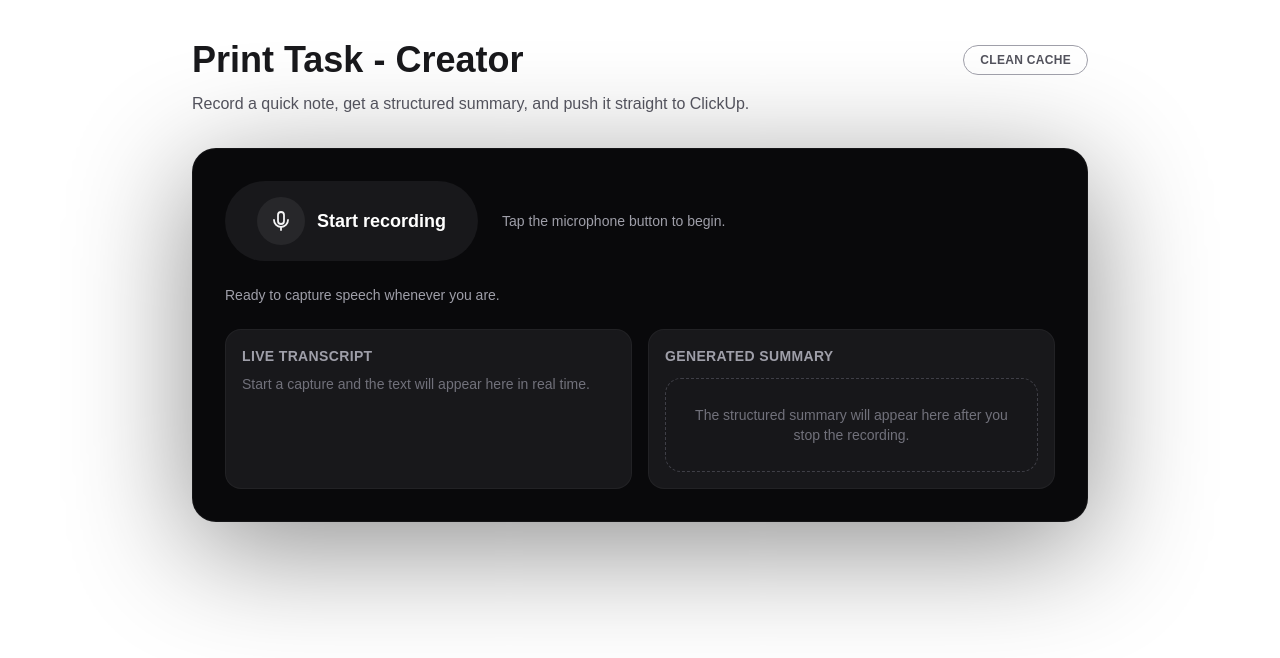
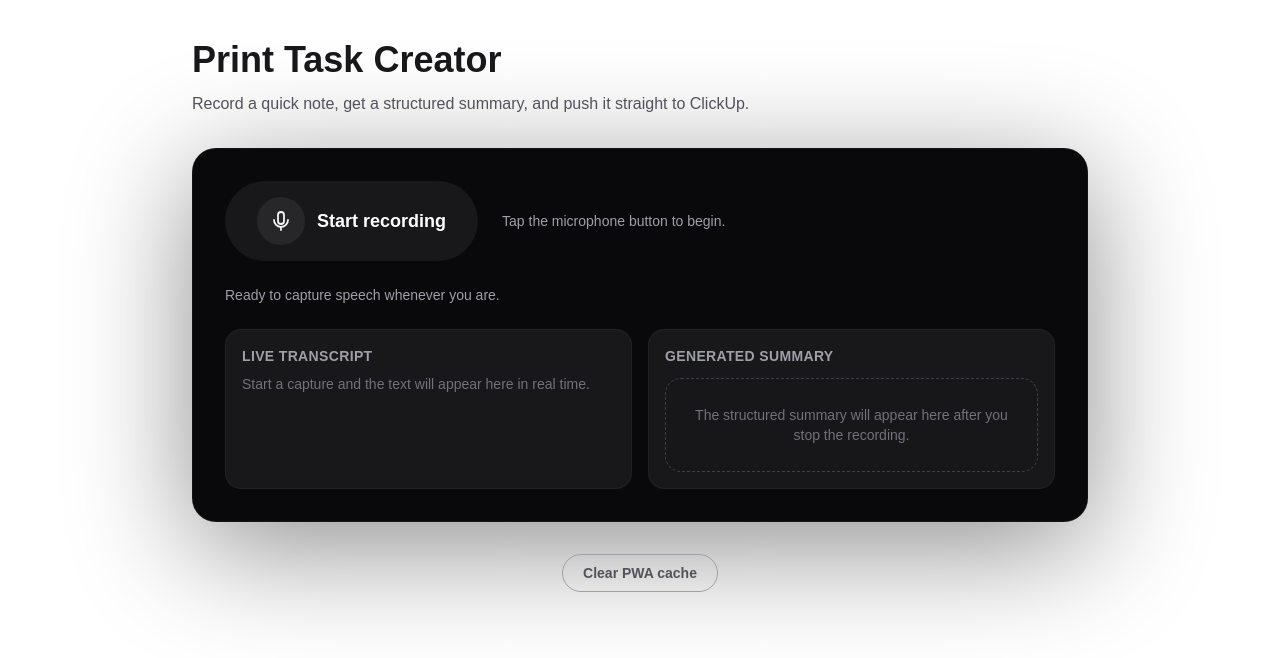
Before and after one commit to cbeltrangomez84/ai-helper, a Next.js app: page / in a window 1280 px wide. Shown: the top 658 px of the page. Built offline with nearby package versions, Linux system fonts and the light colour scheme.

Commit message:
refactor: simplify header layout and reposition cache clearing button for better accessibility

```diff
--- a/src/app/page.tsx
+++ b/src/app/page.tsx
@@ -461,20 +461,7 @@ export default function Home() {
     <main className="flex min-h-dvh flex-col items-center bg-white px-4 py-10 text-zinc-900 sm:px-6">
       <div className="w-full max-w-4xl space-y-8">
         <header className="flex flex-col gap-3 text-center sm:text-left">
-          <div className="flex flex-col items-center justify-between gap-2 sm:flex-row">
-            <h1 className="text-3xl font-semibold sm:text-4xl text-zinc-900">Print Task - Creator</h1>
-            {IS_NON_PROD && (
-              <button
-                type="button"
-                onClick={handleClearCaches}
-                disabled={isClearingCache}
-                className="flex items-center gap-2 rounded-full border border-zinc-400 px-4 py-1.5 text-xs font-semibold uppercase tracking-wide text-zinc-600 transition hover:border-zinc-700 hover:text-zinc-900 disabled:cursor-not-allowed disabled:opacity-60"
-              >
-                {isClearingCache && <span className="h-3 w-3 animate-spin rounded-full border-2 border-zinc-500 border-t-transparent" aria-hidden="true" />}
-                <span>{isClearingCache ? "Clearing..." : "Clean cache"}</span>
-              </button>
-            )}
-          </div>
+          <h1 className="text-3xl font-semibold sm:text-4xl text-zinc-900">Print Task Creator</h1>
           <p className="text-base text-zinc-600 sm:max-w-2xl">Record a quick note, get a structured summary, and push it straight to ClickUp.</p>
         </header>
 
@@ -589,6 +576,18 @@ export default function Home() {
             </article>
           </div>
         </section>
+
+        <div className="flex justify-center">
+          <button
+            type="button"
+            onClick={handleClearCaches}
+            disabled={isClearingCache}
+            className="flex items-center gap-2 rounded-full border border-zinc-400 px-5 py-2 text-sm font-semibold text-zinc-600 transition hover:border-zinc-700 hover:text-zinc-900 disabled:cursor-not-allowed disabled:opacity-60"
+          >
+            {isClearingCache && <span className="h-3.5 w-3.5 animate-spin rounded-full border-2 border-zinc-500 border-t-transparent" aria-hidden="true" />}
+            <span>{isClearingCache ? "Clearing cache..." : "Clear PWA cache"}</span>
+          </button>
+        </div>
       </div>
     </main>
   )
```
